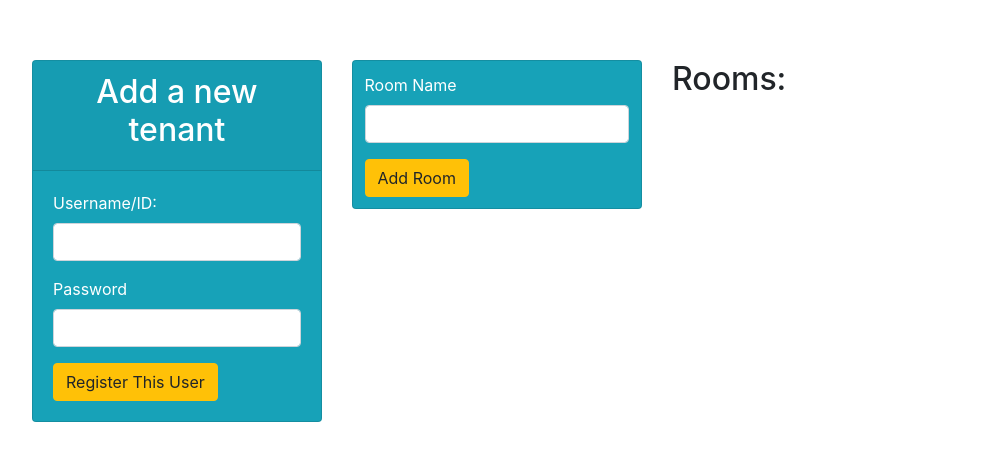
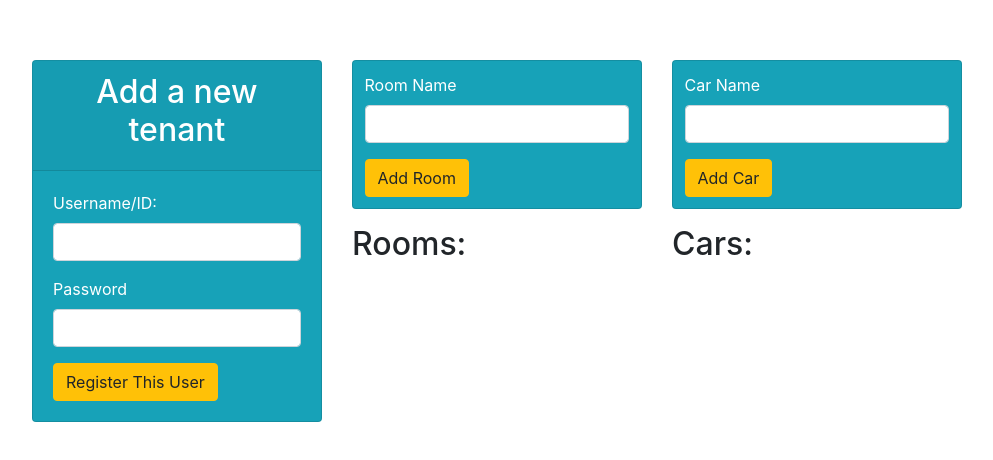
Before and after one commit to alkatra/Smart-Car-Interface, a website: page web/public/register.html in a window 1280 px wide. Shown: the part 180-640 px from the top of the page, without its empty margins (143-1136 px from the left). Drawn offline with nearby package versions, Linux system fonts and the light colour scheme.

Commit message:
ADD: Rooms functionality

```diff
--- a/web/public/register.html
+++ b/web/public/register.html
@@ -40,11 +40,23 @@
               <button class="btn btn-warning" id="roomname-details">Add Room</button>
             </div>
           </div>
+          <div id="append-rooms">
+            <h2>Rooms:</br></h2>
+          </div>
       </div>
       <div class="col-sm-3">
-        <div id="append-rooms">
-          <h2>Rooms:</br></h2>
-        </div>
+        <div class="card text-white bg-info mb-3">
+            <div class="card-body"  style="padding: 4%;">
+              <div class="form-group">
+                <label for="name">Car Name</label>
+                <input type="text" class="form-control" id="carname" />
+              </div>
+              <button class="btn btn-warning" id="carname-details">Add Car</button>
+            </div>
+          </div>
+          <div id="append-cars">
+            <h2>Cars:</br></h2>
+          </div>
       </div>
     </div>
 
```
Also changed, not shown: README.md (added).
